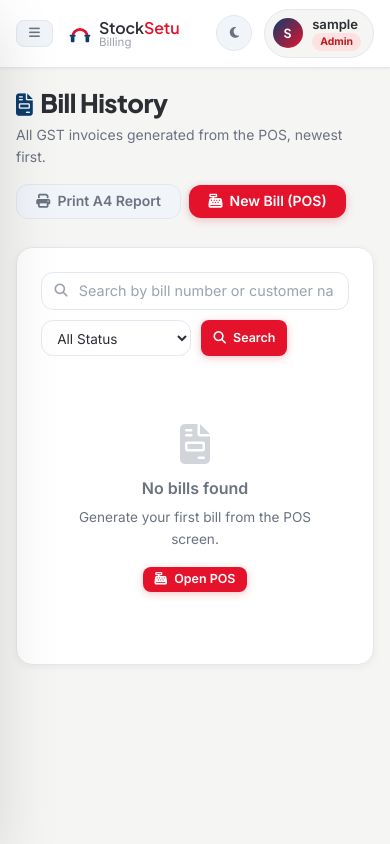
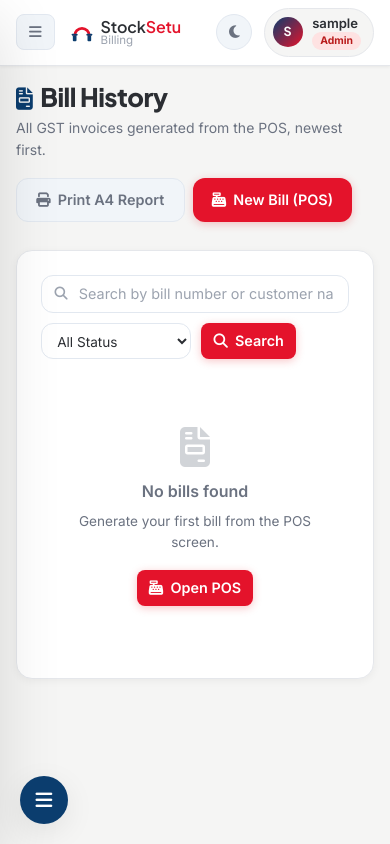
Before and after one commit to hellCoded/StockSetu, a Flask app: page /billing/bills in a window 390 px wide. Run offline with Flask 3, Linux system fonts and the light colour scheme; the visitor is signed in with stand-in values (Sample User, id 1); data that the repository does not hold is empty.

Commit message:
feat(ui): Phase 5 — Mobile Responsiveness
- Added mobile.css with responsive breakpoints
- Collapsible sidebar on mobile (< 768px)
- Sidebar overlay for mobile
- Touch-friendly tap targets (min 44px)
- Mobile KPI grid (2 columns)
- Mobile forms, tables, modals, POS layout

```diff
--- /dev/null
+++ b/inventory_app/static/css/mobile.css
@@ -0,0 +1,104 @@
+/* ============================================================
+   Mobile Responsiveness — Collapsible sidebar, touch-friendly
+   ============================================================ */
+
+/* Mobile sidebar toggle button */
+.mobile-sidebar-toggle {
+  display: none !important;
+  position: fixed;
+  bottom: 20px;
+  left: 20px;
+  z-index: 200;
+  width: 48px;
+  height: 48px;
+  border-radius: 50%;
+  background: var(--primary, #0B3D6E);
+  color: #fff;
+  border: none;
+  box-shadow: var(--shadow-lg);
+  font-size: 1.2rem;
+  cursor: pointer;
+  align-items: center;
+  justify-content: center;
+}
+
+/* Sidebar overlay for mobile */
+.sidebar-overlay {
+  display: none;
+  position: fixed;
+  inset: 0;
+  background: rgba(0,0,0,0.5);
+  z-index: 99;
+  opacity: 0;
+  transition: opacity 0.3s;
+}
+.sidebar-overlay.show { opacity: 1; }
+
+/* Mobile breakpoint */
+@media (max-width: 768px) {
+  .mobile-sidebar-toggle { display: flex !important; }
+
+  .sidebar {
+    transform: translateX(-100%);
+    transition: transform 0.3s var(--ease, cubic-bezier(0.4,0,0.2,1));
+    z-index: 200;
+  }
+  .sidebar.open { transform: translateX(0); }
+  .sidebar-overlay { display: block; }
+
+  .main-wrapper {
+    margin-left: 0 !important;
+    width: 100% !important;
+  }
+
+  .app-container { flex-direction: column; }
+
+  /* Navbar mobile */
+  .top-navbar {
+    padding: 0.5rem 1rem !important;
+    height: auto !important;
+    flex-wrap: wrap;
+  }
+
+  /* KPI grid mobile */
+  .kpi-grid {
+    grid-template-columns: 1fr 1fr !important;
+    gap: 0.75rem !important;
+  }
+  .kpi-card { padding: 1rem !important; }
+
+  /* Content padding */
+  .content-body { padding: 1rem !important; }
+
+  /* Tables mobile scroll */
+  .table-responsive { overflow-x: auto; -webkit-overflow-scrolling: touch; }
+
+  /* Forms mobile */
+  .form-row { flex-direction: column !important; }
+  .form-row > div { width: 100% !important; }
+
+  /* Buttons mobile */
+  .btn { min-height: 44px; font-size: 0.9rem; }
+  .btn-sm { min-height: 36px; }
+
+  /* POS mobile */
+  .q-pos-layout {
+    grid-template-columns: 1fr !important;
+  }
+
+  /* Modal mobile */
+  .modal-dialog { margin: 0.5rem; }
+  .modal-content { max-height: 90vh; overflow-y: auto; }
+
+  /* Chart mobile */
+  .chart-container { height: 200px !important; }
+}
+
+/* Touch-friendly tap targets */
+@media (pointer: coarse) {
+  .btn, button, a, input, select, textarea {
+    min-height: 44px;
+  }
+  .q-prod-card { min-height: 120px; }
+  .q-cart-row { padding: 0.75rem 0.5rem; }
+}
--- a/inventory_app/templates/base.html
+++ b/inventory_app/templates/base.html
@@ -11,6 +11,7 @@
   <link rel="stylesheet" href="{{ url_for('static', filename='css/toasts.css') }}">
   <link rel="stylesheet" href="{{ url_for('static', filename='css/skeletons.css') }}">
   <link rel="stylesheet" href="{{ url_for('static', filename='css/dark.css') }}">
+  <link rel="stylesheet" href="{{ url_for('static', filename='css/mobile.css') }}">
   <link rel="stylesheet" href="https://cdnjs.cloudflare.com/ajax/libs/font-awesome/6.4.0/css/all.min.css">
   {% block extra_head %}{% endblock %}
 </head>
@@ -18,7 +19,11 @@
   <div id="toast-container"></div>
   {% if current_user.id %}
     <div class="app-container">
+      <div class="sidebar-overlay" id="sidebar-overlay"></div>
       {% include 'components/sidebar.html' %}
+      <button class="mobile-sidebar-toggle" id="mobile-sidebar-toggle" aria-label="Toggle sidebar">
+        <i class="fa-solid fa-bars"></i>
+      </button>
       <div class="main-wrapper">
         {% include 'components/navbar.html' %}
         <div class="content-body">
@@ -57,6 +62,23 @@
       });
       var icon = btn.querySelector('i');
       if (icon) icon.className = saved === 'dark' ? 'fa-solid fa-sun' : 'fa-solid fa-moon';
+
+      // Mobile sidebar toggle
+      var sidebar = document.querySelector('.sidebar');
+      var overlay = document.getElementById('sidebar-overlay');
+      var toggle = document.getElementById('mobile-sidebar-toggle');
+      if (toggle && sidebar) {
+        toggle.addEventListener('click', function() {
+          sidebar.classList.toggle('open');
+          if (overlay) overlay.classList.toggle('show');
+        });
+      }
+      if (overlay) {
+        overlay.addEventListener('click', function() {
+          if (sidebar) sidebar.classList.remove('open');
+          overlay.classList.remove('show');
+        });
+      }
     });
   })();
   </script>
```
